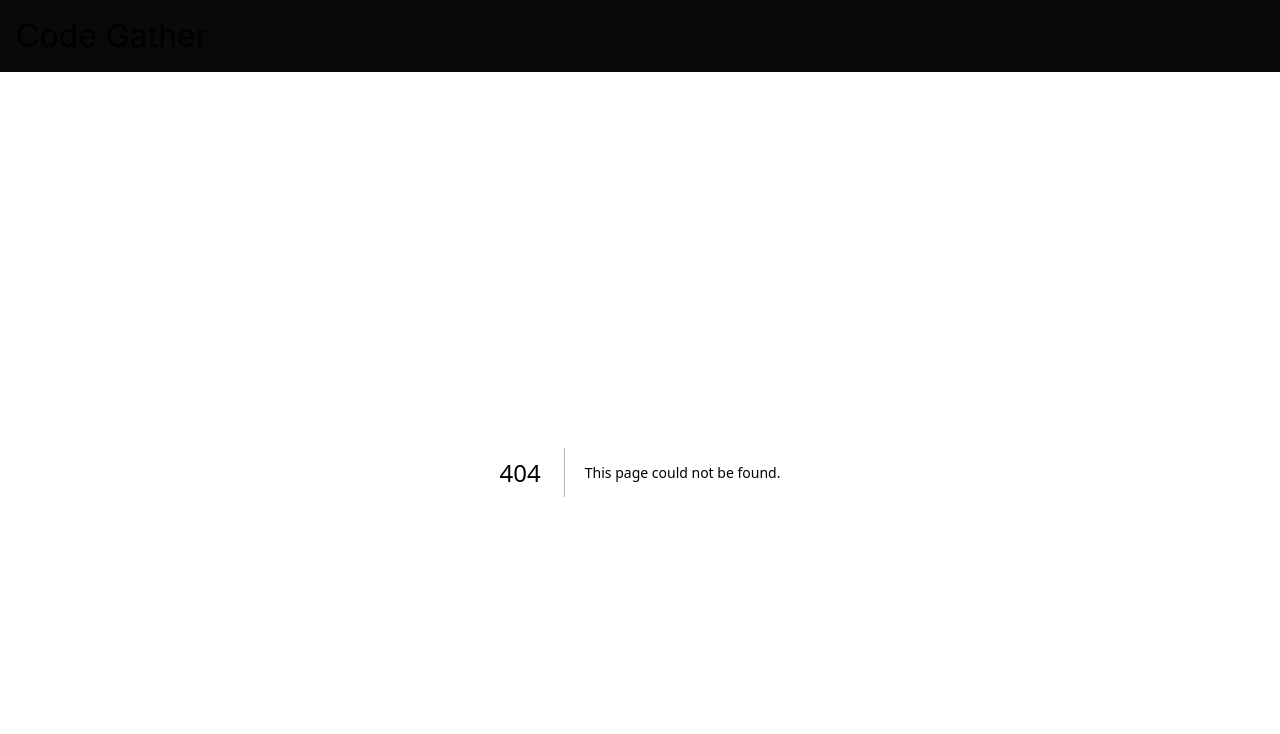
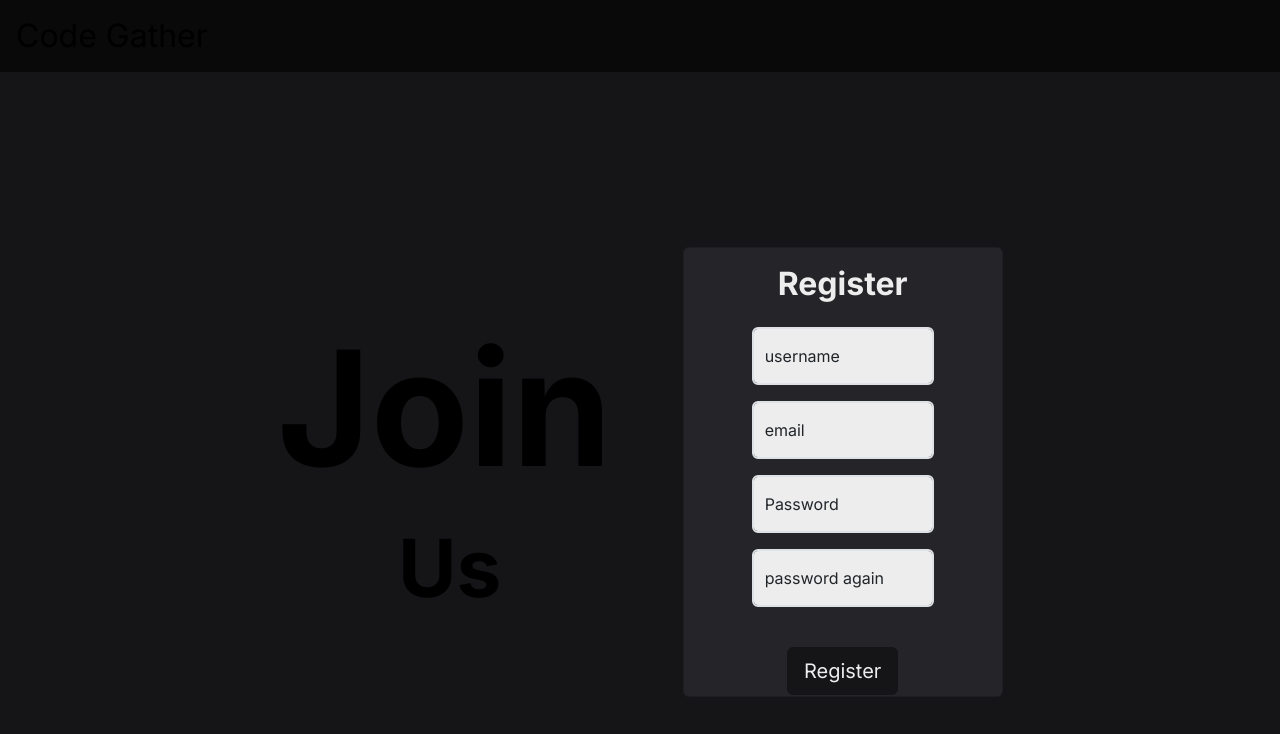
Before and after one commit to diclebahceli/codegather, a Next.js app in the folder FRONTEND/: page /pages/register in a window 1280 px wide. Before the commit this address had no page. Shown: the top 734 px of the page. Built offline with nearby package versions, Linux system fonts and the light colour scheme.

Commit message:
feat: add register page

```diff
--- /dev/null
+++ b/FRONTEND/src/app/pages/register/page.tsx
@@ -0,0 +1,51 @@
+import React from "react";
+import InputField from "../../components/input_field/InputField";
+import Button from "../../components/button/Button";
+import Card from "../../components/card/Card";
+
+export default function Register() {
+    const handleSubmit = (event: React.FormEvent<HTMLFormElement>) => {
+        //event.preventDefault();
+        // Form submission logic...
+    };
+    return (
+        <div className="flex-col">
+            <div className="d-flex justify-content-center align-items-center text-center vh-100 bg-dark">
+                <div className="d-flex flex-row align-items-center justify-content-evenly h-75 w-75">
+                    <div className="col-3 me-5">
+                        <h1 className="display-1 fw-bold text-light" style={{ fontSize: "10rem" }}>Join </h1>
+                        <h1 className="display-1 fw-bold m-2 p-2 text-end text-light">
+                            Us{" "}
+                        </h1>
+                    </div>
+                    <div className="col-4 h-75">
+                        <Card >
+                            <div className="pt-5 d-flex flex-column justify-content-center h-100">
+                                <h2 className="fw-bold fs-2 mb-3 text-white">Register</h2>
+                                <div style={{ margin: "0.5rem", padding: "0rem 3.75rem" }}>
+                                    <InputField type="text" name="username" label="username" />
+                                </div>
+                                <div style={{ margin: "0.5rem", padding: "0rem 3.75rem" }}>
+                                    <InputField type="text" name="email" label="email" />
+                                </div>
+                                <div style={{ margin: "0.5rem", padding: "0rem 3.75rem" }}>
+                                    <InputField type="password" name="floatingPassword" label="Password" />
+                                </div>
+                                <div style={{ margin: "0.5rem", padding: "0rem 3.75rem" }}>
+                                    <InputField type="password" name="passwordag" label="password again" />
+                                </div>
+                                <div className="m-3">
+                                    <Button>
+
+                                        <span className="fs-5 p-2">Register</span>
+                                    </Button>
+                                </div>
+                            </div>
+                        </Card>
+
+                    </div>
+                </div>
+            </div>
+        </div>
+    );
+};
```
